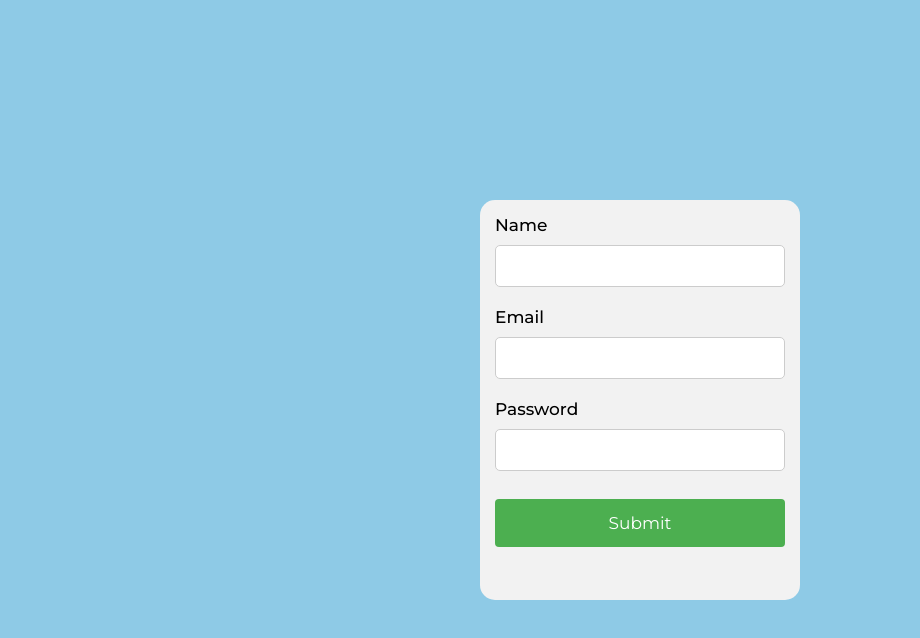
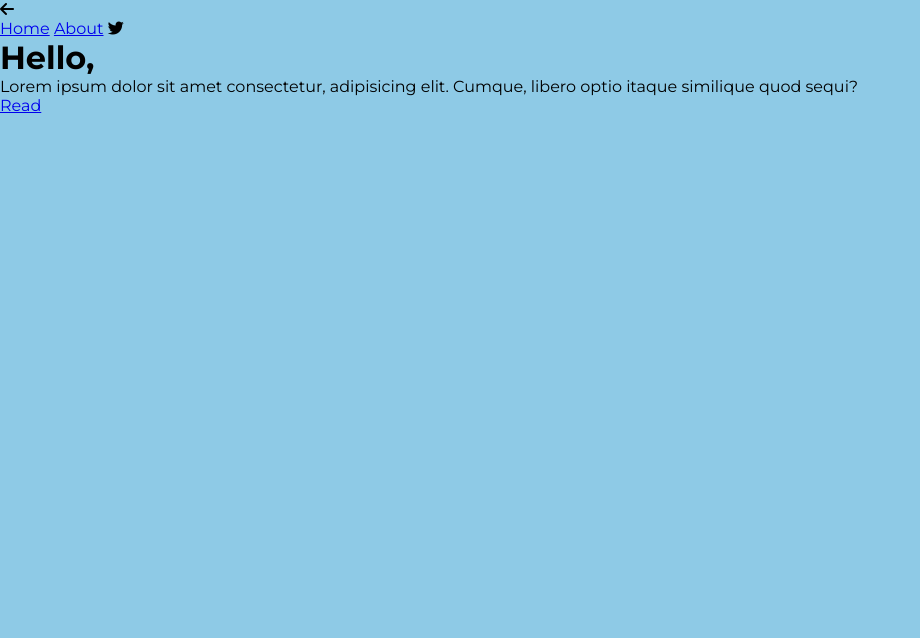
Before and after one commit to anku-07/Git_pushDemo, a plain HTML site: page index.html in a window 1280 px wide. Shown: the whole page, without its empty margins (0-920 px from the left). Drawn offline with Linux system fonts and the light colour scheme.

Commit message:
html file added

```diff
--- a/index.html
+++ b/index.html
@@ -3,22 +3,33 @@
 <head>
     <meta charset="UTF-8">
     <meta name="viewport" content="width=device-width, initial-scale=1.0">
-    <title>Submit Form</title>
+    <title>Landing Page</title>
     <link rel="stylesheet" href="style.css">
+    <link rel="stylesheet" href="https://cdnjs.cloudflare.com/ajax/libs/font-awesome/6.5.1/css/all.min.css">
 </head>
 <body>
     <div class="main">
-        <div class="div">
-            <form action="">
-                <label for="name">Name  </label>
-                <input type="text" id="name">
-                <label for="email">Email  </label>
-                <input type="email" id="email">
-                <label for="password">Password  </label>
-                <input type="password" id="password">
-                <!-- <button>Submit</button> -->
-                <input type="button" value="Submit">
-            </form>
+        <div class="left">
+            <div class="lnav">
+                <i class="fa-solid fa-arrow-left"></i>
+                <div class="rnav">
+                    <a href="#">Home</a>
+                    <a href="#">About</a>
+                    <i class="fa-brands fa-twitter"></i>
+                </div>
+            </div>
+            <div class="content">
+                <h1>Hello,</h1>
+                <p>Lorem ipsum dolor sit amet consectetur, adipisicing elit. Cumque, libero optio itaque similique quod sequi?</p>
+                <a href="#">Read</a>
+            </div>
+        </div>
+        <div class="right">
+            <div class="right-top">
+                <div class="right-top-left"></div>
+                <div class="right-top-right"></div>
+            </div>
+            <div class="right-bottom"></div>
         </div>
     </div>
 </body>
```
